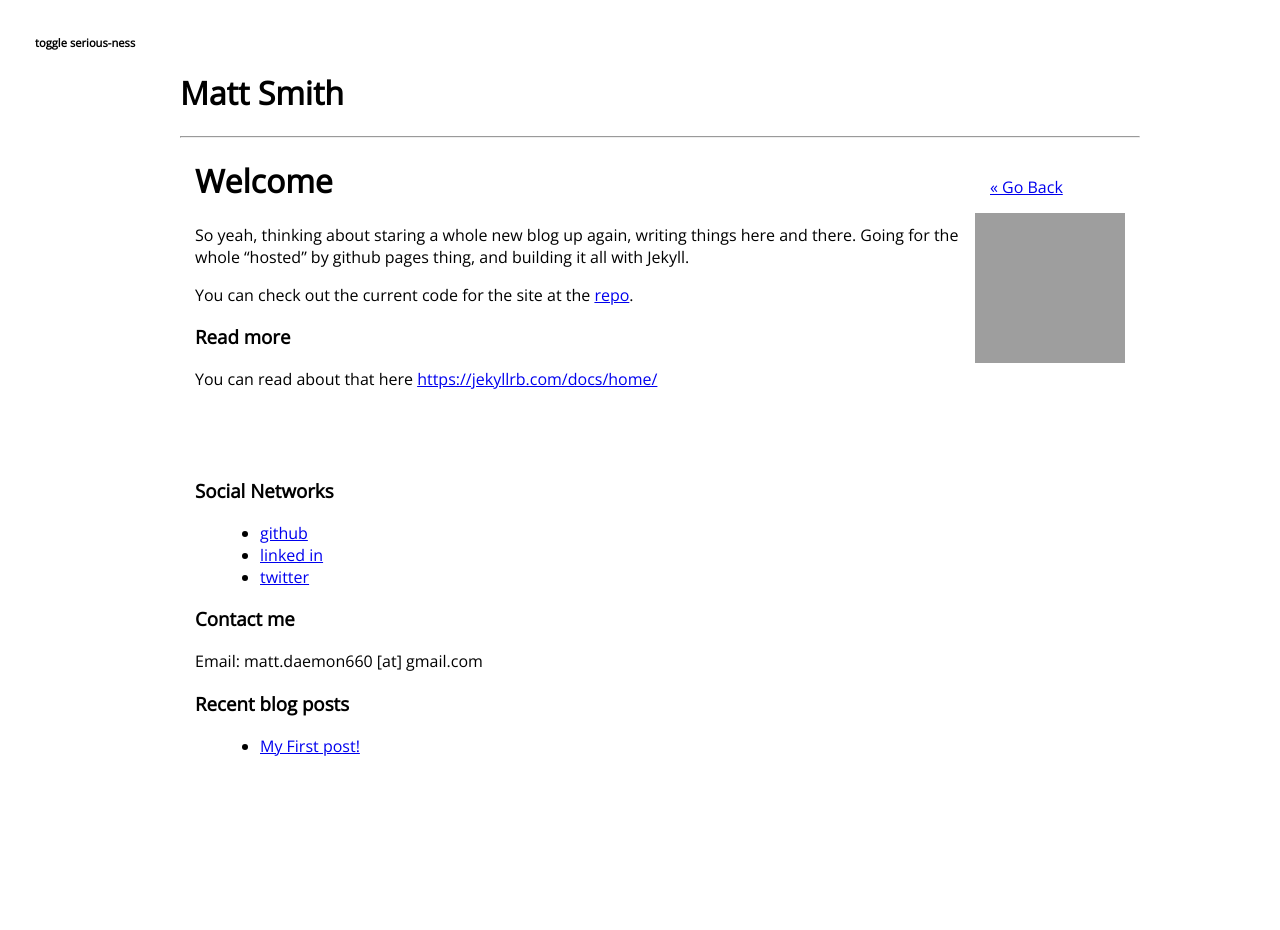
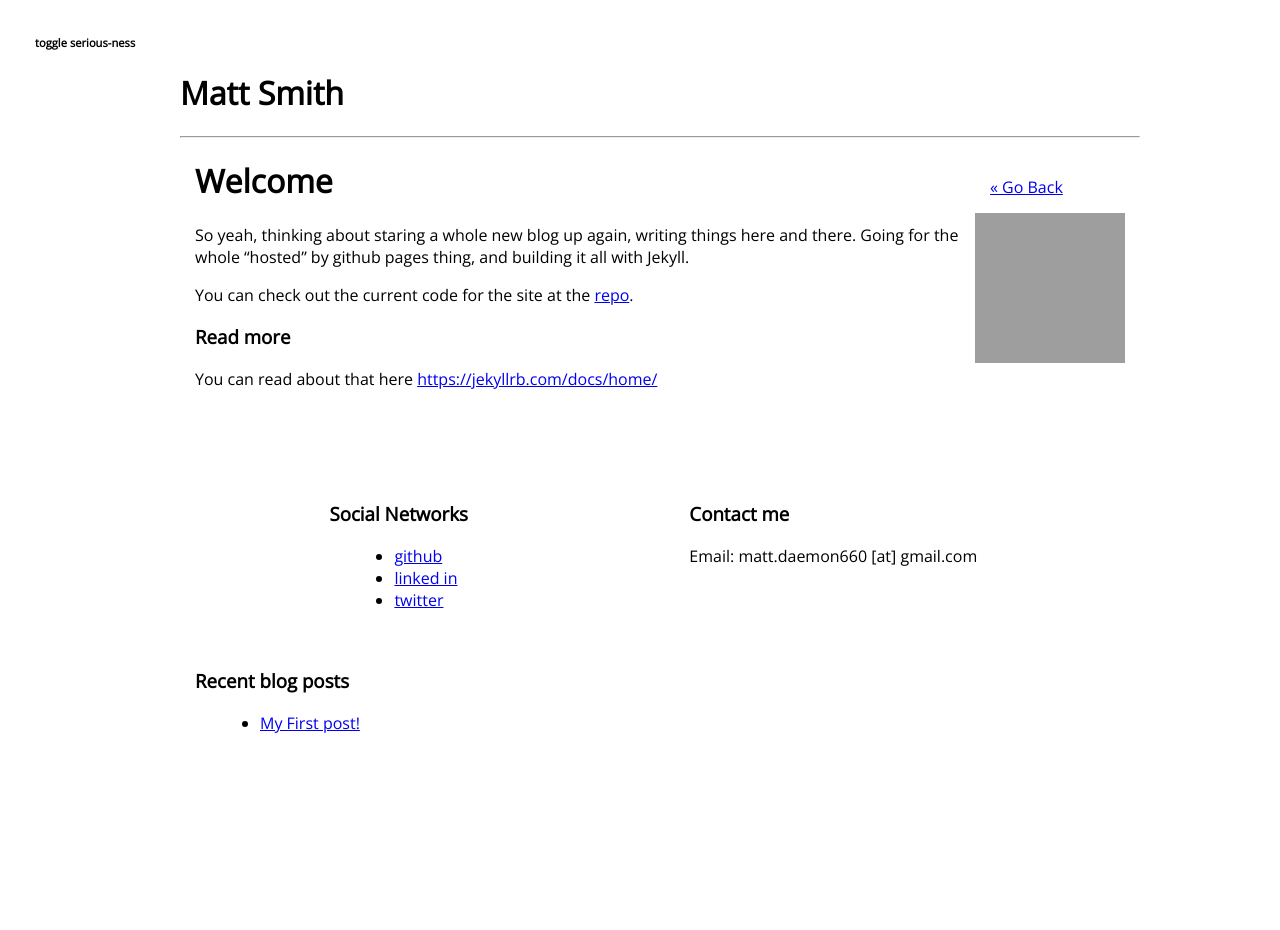
Before and after one commit to psykzz/psykzz.github.io, a Jekyll site: the page built from _posts/2017-06-02-my-first-post.md, in a window 1280 px wide. Built offline with Jekyll 4.4.1, drawn with Linux system fonts in a browser that asks for light colours; grey boxes are pictures that could not be loaded.

Commit message:
Update srs.html

```diff
--- a/_includes/srs.html
+++ b/_includes/srs.html
@@ -19,7 +19,9 @@
 </div>
 {% endif %}
 
-<div id='social-section'>
+<div class='container'>
+  <div class='row'>
+    <div class='col-6' id='social-section'>
       <h3>Social Networks</h3>
       <ul>
         <li><a href="//github.com/psykzz">github</a></li>
@@ -28,10 +30,13 @@
       </ul>
     </div>
 
-<div id='contact-section'>
+    <div class='col-6' id='contact-section'>
       <h3>Contact me</h3>
       <p>Email: matt.daemon660 [at] gmail.com</p>
     </div>
+  </div>
+</div>
+
 
 <div id='recent-posts'>
   <h3>Recent blog posts</h3>
```
Lines whose indentation alone changed are shown as unchanged.
